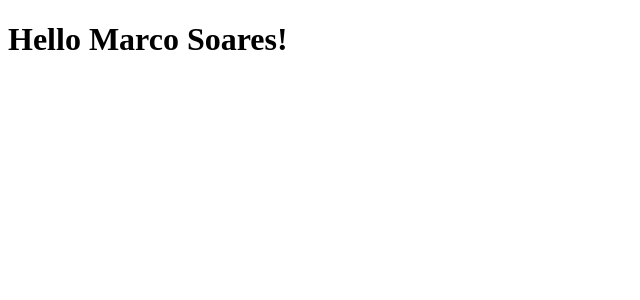
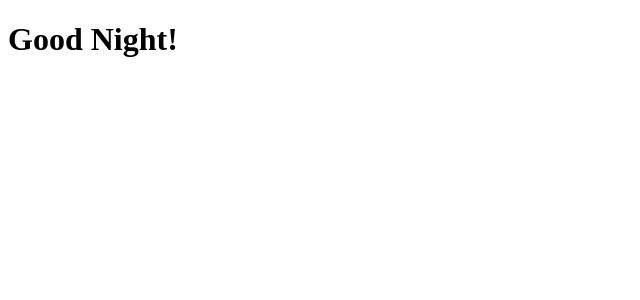
Before and after one commit to Sengeki1/react_, a React (Create React App) app in the folder props/: page / in a window 1280 px wide. Shown: the top 300 px of the page, without its empty margins (0-640 px from the left). Built offline with nearby package versions, Linux system fonts and the light colour scheme.

Commit message:
javascript code inside a jsx file

```diff
--- a/props/src/App.js
+++ b/props/src/App.js
@@ -1,11 +1,20 @@
 import './App.css';
 
 function App() {
-  const firstName = "Marco"
-  const lastName = "Soares"
-  return (
-    <h1>Hello {firstName} {lastName}!</h1>
-  );
+    const date = new Date()
+    const hours = date.getHours()
+    let timeOfDay
+
+    if (hours < 12) {
+      timeOfDay = "Morning"
+    } else if (hours > 12 && hours < 17) {
+      timeOfDay = "Afternoon"
+    } else {
+      timeOfDay = "Night"
+    }
+    return (
+        <h1>Good {timeOfDay}!</h1>
+    );
 }
 
 export default App;
```
